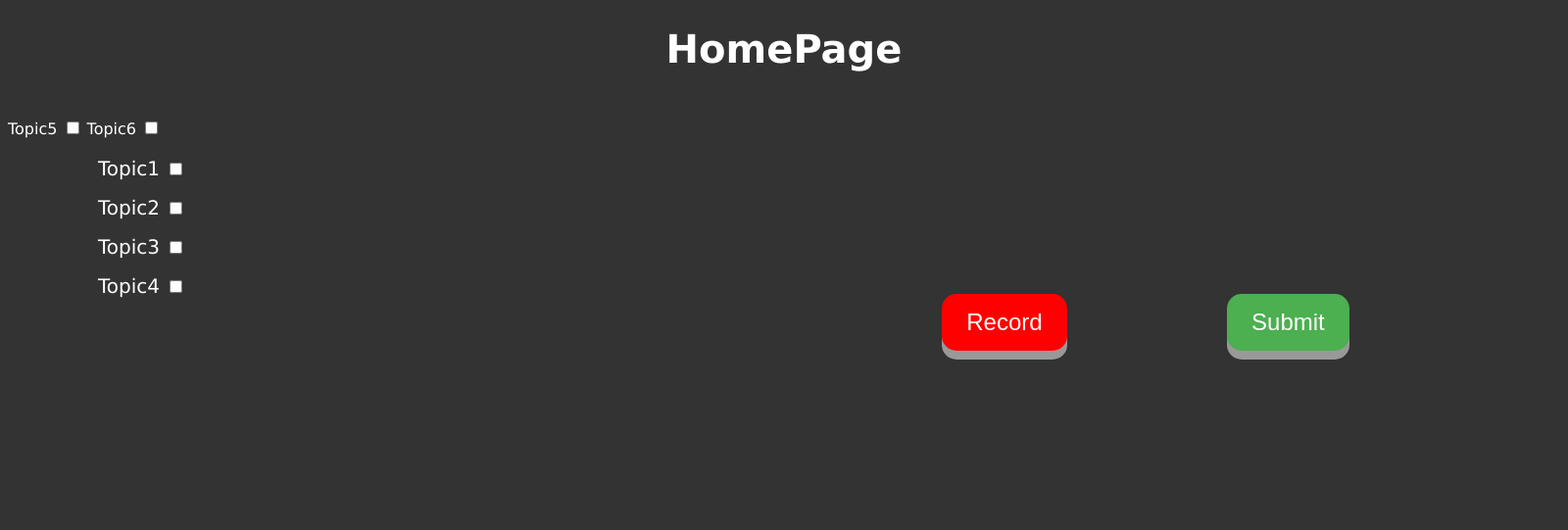
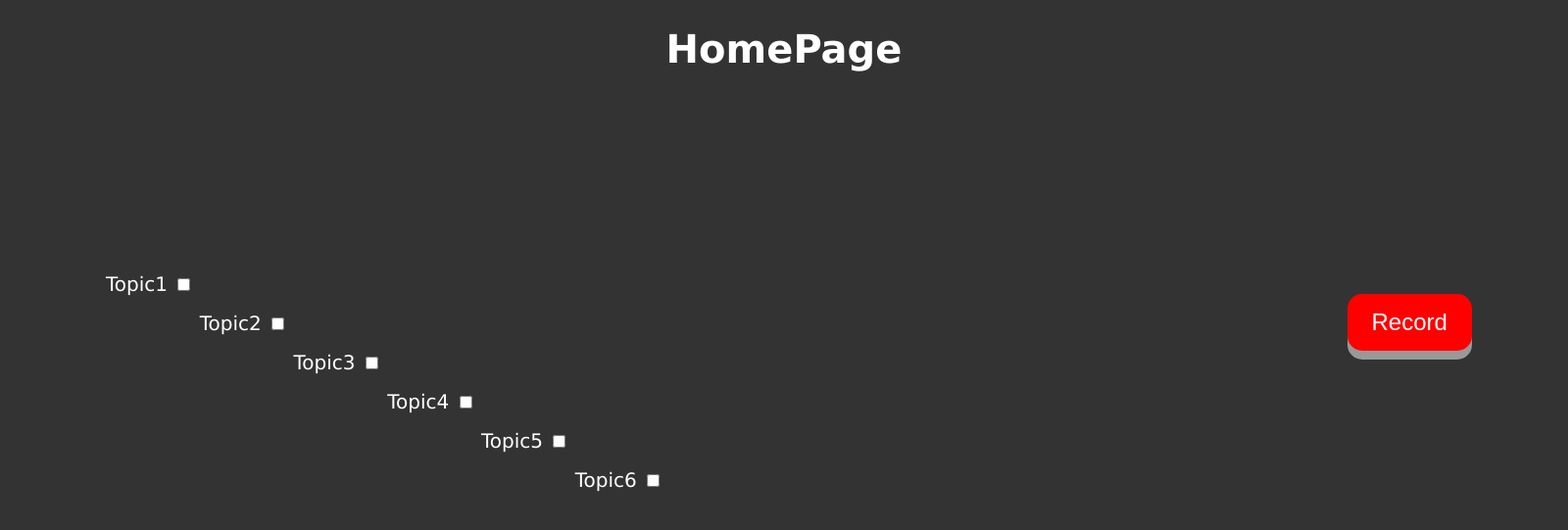
Before and after one commit to TAMAJJJ/ArgCoach, a PHP site: page /debaterhomepage.html in a window 1600 px wide; the page is wider, and only the part inside the window is pictured. Shown: the top 541 px of that part at 98% size. Run offline with PHP 8.4, Linux system fonts and the light colour scheme.

Commit message:
Update debater_homepage.css

```diff
--- a/css/debater_homepage.css
+++ b/css/debater_homepage.css
@@ -44,27 +44,38 @@ h1{text_align:center;}
   box-shadow: 0 5px #666;
   transform: translateY(4px);
 }
-#Topic1{position:fixed;
+#Topic1{position:relative;
 	left:100px;
 	top:160px;
 	font-size: 20px;
 }
 #Topic2{
-position:fixed;
+position:relative;
 	left:100px;
 	top:200px;
 font-size: 20px;
 
 }
 #Topic3{
-position:fixed;
+position:relative;
 	left:100px;
 	top:240px;
 font-size: 20px;
 }
 #Topic4{
-position:fixed;
+position:relative;
 	left:100px;
 	top:280px;
 font-size: 20px;
 }
+#Topic5{
+position:relative;
+	left:100px;
+	top:320px;
+font-size: 20px;
+}
+#Topic6{
+ position:relative;
+	left:100px;
+	top:360px;
+	font-size:20px}
```
